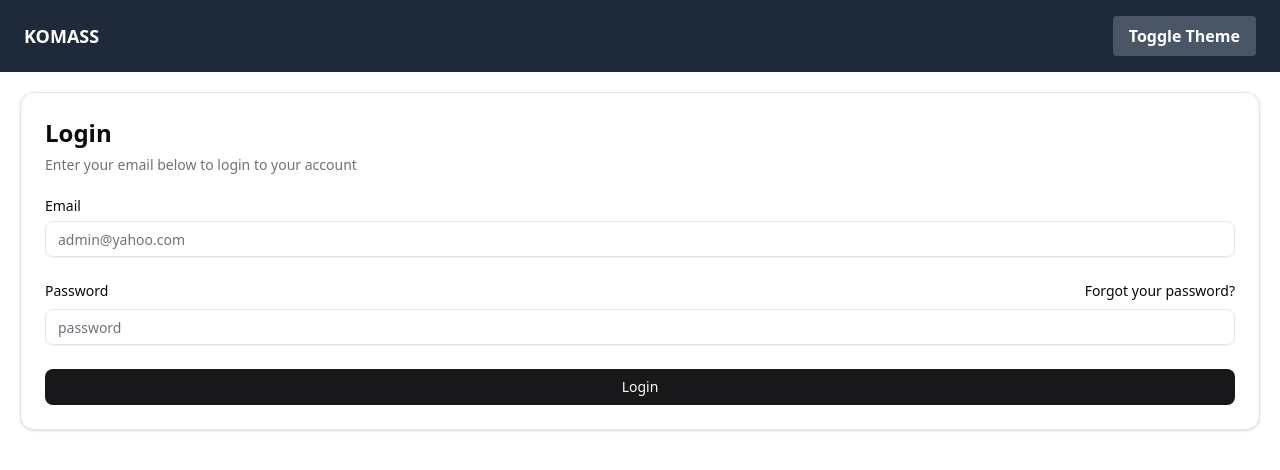
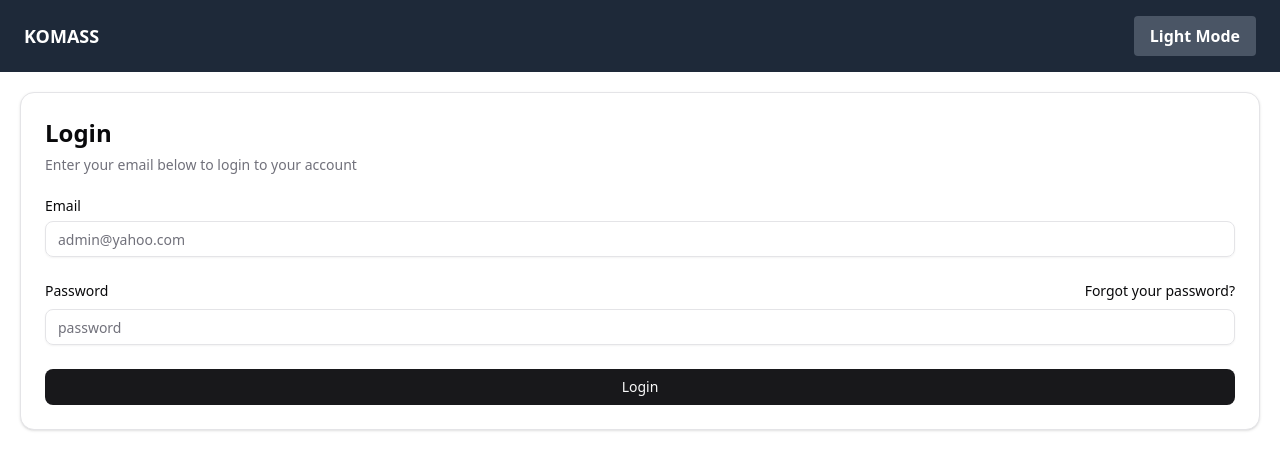
Before and after one commit to luminousbinary/komass, a Next.js app: page / in a window 1280 px wide. Shown: the top 470 px of the page. Built offline with nearby package versions, Linux system fonts and the light colour scheme.

Commit message:
minor update complet

```diff
--- a/app/feed/page.tsx
+++ b/app/feed/page.tsx
@@ -17,7 +17,7 @@ function FeedPageContent() {
   // Search and filter state
   const [searchTerm, setSearchTerm] = useState("");
   const [selectedCategory, setSelectedCategory] = useState("All");
-  const defaultCategories = ["All", "React", "Next.js", "TypeScript"];
+  const defaultCategories = ["Select (Category)", "React", "Next.js", "TypeScript"];
 
 
   const { ref, inView } = useInView();
@@ -82,7 +82,7 @@ function FeedPageContent() {
       <h1 className="text-3xl font-bold mb-6"> Feed</h1>
       <input
         type="text"
-        placeholder="Search..."
+        placeholder="Input Your Search Here..."
         value={searchTerm}
         onChange={(e) => setSearchTerm(e.target.value)}
         className="w-full px-4 py-2 border border-gray-300 rounded focus:outline-none focus:ring-2 focus:ring-blue-600"
--- a/components/Navbar.tsx
+++ b/components/Navbar.tsx
@@ -1,6 +1,9 @@
 "use client";
 import Link from 'next/link';
+import { useState } from 'react';
+
 const Navbar = () => {
+    const [isDarkMode, setIsDarkMode] = useState(false);
 
     return (
         <nav className="bg-gray-800 text-white">
@@ -16,10 +19,13 @@ const Navbar = () => {
 
                 <div className="flex items-center">
                     <button
-                        onClick={() => document.documentElement.classList.toggle('dark')}
                         className="bg-gray-600 hover:bg-gray-500 text-white font-bold py-2 px-4 rounded"
+                        onClick={() => {
+                            const isDark = document.documentElement.classList.toggle('dark');
+                            setIsDarkMode(isDark);
+                        }}
                     >
-                        Toggle Theme
+                        {isDarkMode ? 'Dark Mode' : 'Light Mode'}
                     </button>
                 </div>
             </div>
```
